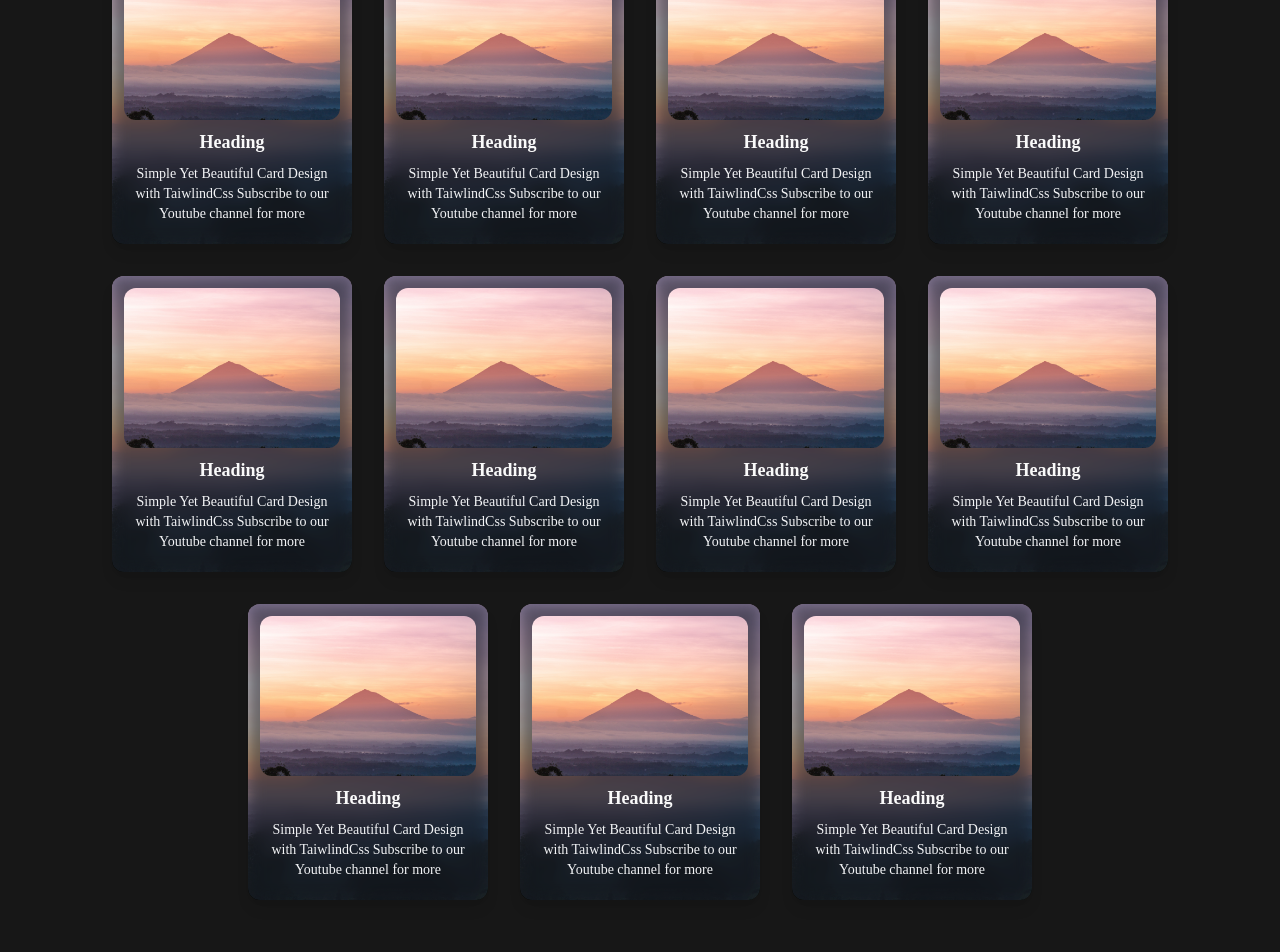
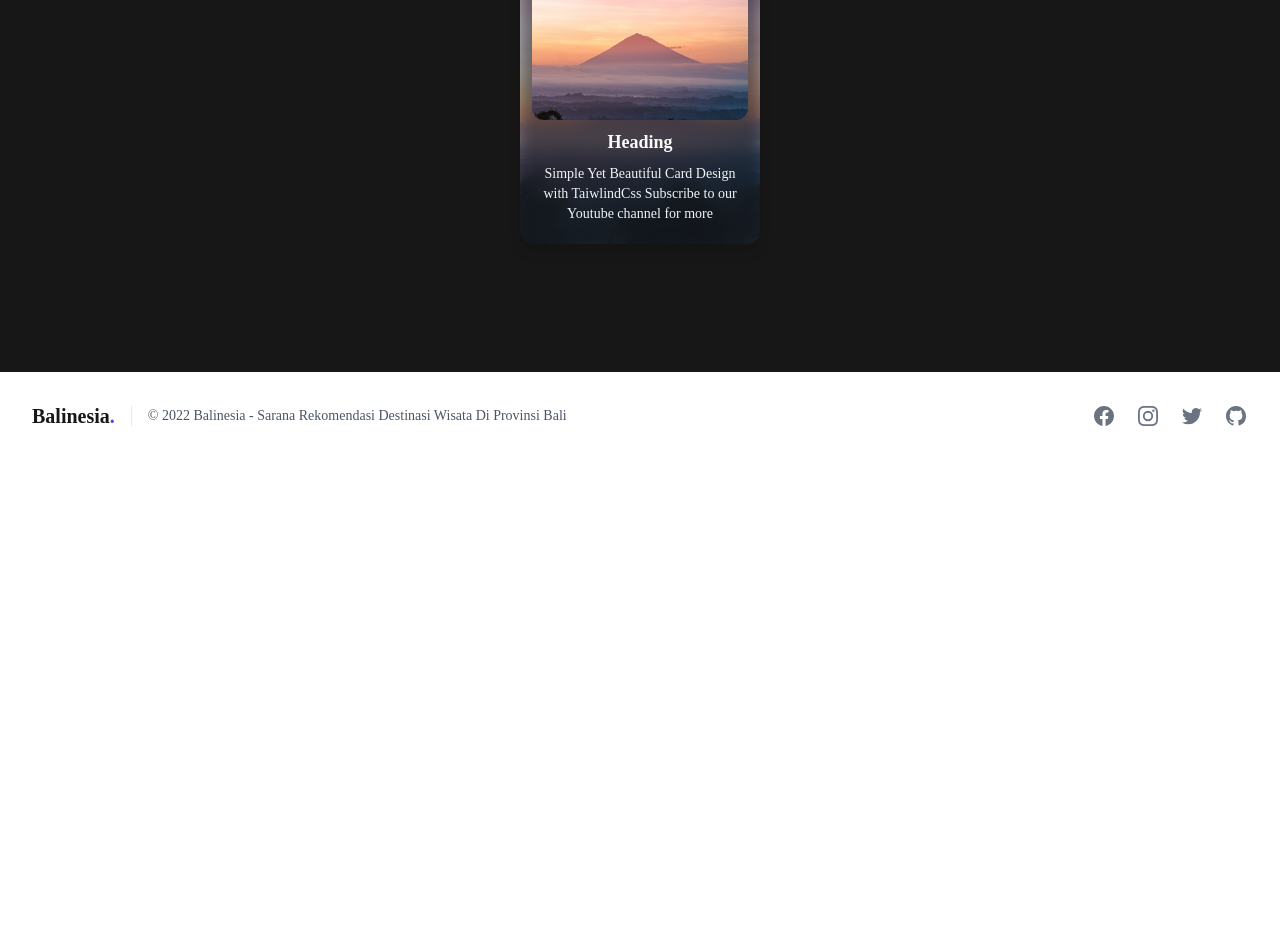
Before and after one commit to Achziil/Balinesia, a React (Create React App) app: page /rekomendasi in a window 1280 px wide. Shown: the part 340-1292 px from the top of the page. After the commit the page ends 800 px from the top, so only its background shows below. Built offline with nearby package versions, Linux system fonts and the light colour scheme.

Commit message:
Fixing Dropdown List

```diff
--- a/src/components/Rekomendasi.jsx
+++ b/src/components/Rekomendasi.jsx
@@ -18,96 +18,6 @@ const Rekomendasi = () => {
                   </div>
                 </div>
               </div>
-              <div className="card-container" style={{ backgroundImage: `url('${wisata1}')` }}>
-                <div className="min-h-full bg-slate-700 bg-opacity-30 backdrop-blur backdrop-brightness-50 p-3">
-                  <img className="w-full h-40 object-cover rounded-xl" src={wisata1} alt="" />
-                  <div className="p-2">
-                    <h2 className="font-bold text-lg mb-2 text-theme1 ">Heading</h2>
-                    <p className="text-sm text-gray-100">Simple Yet Beautiful Card Design with TaiwlindCss Subscribe to our Youtube channel for more </p>
-                  </div>
-                </div>
-              </div>
-              <div className="card-container" style={{ backgroundImage: `url('${wisata1}')` }}>
-                <div className="min-h-full bg-slate-700 bg-opacity-30 backdrop-blur backdrop-brightness-50 p-3">
-                  <img className="w-full h-40 object-cover rounded-xl" src={wisata1} alt="" />
-                  <div className="p-2">
-                    <h2 className="font-bold text-lg mb-2 text-theme1 ">Heading</h2>
-                    <p className="text-sm text-gray-100">Simple Yet Beautiful Card Design with TaiwlindCss Subscribe to our Youtube channel for more </p>
-                  </div>
-                </div>
-              </div>
-              <div className="card-container" style={{ backgroundImage: `url('${wisata1}')` }}>
-                <div className="min-h-full bg-slate-700 bg-opacity-30 backdrop-blur backdrop-brightness-50 p-3">
-                  <img className="w-full h-40 object-cover rounded-xl" src={wisata1} alt="" />
-                  <div className="p-2">
-                    <h2 className="font-bold text-lg mb-2 text-theme1 ">Heading</h2>
-                    <p className="text-sm text-gray-100">Simple Yet Beautiful Card Design with TaiwlindCss Subscribe to our Youtube channel for more </p>
-                  </div>
-                </div>
-              </div>
-              <div className="card-container" style={{ backgroundImage: `url('${wisata1}')` }}>
-                <div className="min-h-full bg-slate-700 bg-opacity-30 backdrop-blur backdrop-brightness-50 p-3">
-                  <img className="w-full h-40 object-cover rounded-xl" src={wisata1} alt="" />
-                  <div className="p-2">
-                    <h2 className="font-bold text-lg mb-2 text-theme1 ">Heading</h2>
-                    <p className="text-sm text-gray-100">Simple Yet Beautiful Card Design with TaiwlindCss Subscribe to our Youtube channel for more </p>
-                  </div>
-                </div>
-              </div>
-              <div className="card-container" style={{ backgroundImage: `url('${wisata1}')` }}>
-                <div className="min-h-full bg-slate-700 bg-opacity-30 backdrop-blur backdrop-brightness-50 p-3">
-                  <img className="w-full h-40 object-cover rounded-xl" src={wisata1} alt="" />
-                  <div className="p-2">
-                    <h2 className="font-bold text-lg mb-2 text-theme1 ">Heading</h2>
-                    <p className="text-sm text-gray-100">Simple Yet Beautiful Card Design with TaiwlindCss Subscribe to our Youtube channel for more </p>
-                  </div>
-                </div>
-              </div>
-              <div className="card-container" style={{ backgroundImage: `url('${wisata1}')` }}>
-                <div className="min-h-full bg-slate-700 bg-opacity-30 backdrop-blur backdrop-brightness-50 p-3">
-                  <img className="w-full h-40 object-cover rounded-xl" src={wisata1} alt="" />
-                  <div className="p-2">
-                    <h2 className="font-bold text-lg mb-2 text-theme1 ">Heading</h2>
-                    <p className="text-sm text-gray-100">Simple Yet Beautiful Card Design with TaiwlindCss Subscribe to our Youtube channel for more </p>
-                  </div>
-                </div>
-              </div>
-              <div className="card-container" style={{ backgroundImage: `url('${wisata1}')` }}>
-                <div className="min-h-full bg-slate-700 bg-opacity-30 backdrop-blur backdrop-brightness-50 p-3">
-                  <img className="w-full h-40 object-cover rounded-xl" src={wisata1} alt="" />
-                  <div className="p-2">
-                    <h2 className="font-bold text-lg mb-2 text-theme1 ">Heading</h2>
-                    <p className="text-sm text-gray-100">Simple Yet Beautiful Card Design with TaiwlindCss Subscribe to our Youtube channel for more </p>
-                  </div>
-                </div>
-              </div>
-              <div className="card-container" style={{ backgroundImage: `url('${wisata1}')` }}>
-                <div className="min-h-full bg-slate-700 bg-opacity-30 backdrop-blur backdrop-brightness-50 p-3">
-                  <img className="w-full h-40 object-cover rounded-xl" src={wisata1} alt="" />
-                  <div className="p-2">
-                    <h2 className="font-bold text-lg mb-2 text-theme1 ">Heading</h2>
-                    <p className="text-sm text-gray-100">Simple Yet Beautiful Card Design with TaiwlindCss Subscribe to our Youtube channel for more </p>
-                  </div>
-                </div>
-              </div>
-              <div className="card-container" style={{ backgroundImage: `url('${wisata1}')` }}>
-                <div className="min-h-full bg-slate-700 bg-opacity-30 backdrop-blur backdrop-brightness-50 p-3">
-                  <img className="w-full h-40 object-cover rounded-xl" src={wisata1} alt="" />
-                  <div className="p-2">
-                    <h2 className="font-bold text-lg mb-2 text-theme1 ">Heading</h2>
-                    <p className="text-sm text-gray-100">Simple Yet Beautiful Card Design with TaiwlindCss Subscribe to our Youtube channel for more </p>
-                  </div>
-                </div>
-              </div>
-              <div className="card-container" style={{ backgroundImage: `url('${wisata1}')` }}>
-                <div className="min-h-full bg-slate-700 bg-opacity-30 backdrop-blur backdrop-brightness-50 p-3">
-                  <img className="w-full h-40 object-cover rounded-xl" src={wisata1} alt="" />
-                  <div className="p-2">
-                    <h2 className="font-bold text-lg mb-2 text-theme1 ">Heading</h2>
-                    <p className="text-sm text-gray-100">Simple Yet Beautiful Card Design with TaiwlindCss Subscribe to our Youtube channel for more </p>
-                  </div>
-                </div>
-              </div>
               {/* Cards And Background End */}
             </div>
           </div>
--- a/src/index.css
+++ b/src/index.css
@@ -29,6 +29,6 @@
     @apply absolute py-5 bg-black bg-opacity-20 backdrop-blur-sm shadow-lg rounded-lg max-w-[250px] w-full right-4 top-full lg:block lg:static lg:bg-transparent lg:max-w-full lg:shadow-none lg:rounded-none lg:backdrop-blur-0;
   }
   .card-container {
-    @apply w-60 rounded-xl bg-cover bg-center transform transition-all hover:-translate-y-2 duration-300 shadow-lg bg-opacity-80 hover:shadow-2xl hover:scale-110 h-full overflow-hidden bg-no-repeat;
+    @apply w-60 max-h-max rounded-xl bg-cover bg-center transform transition-all hover:-translate-y-2 duration-300 shadow-lg bg-opacity-80 hover:shadow-2xl hover:scale-110 h-full overflow-hidden bg-no-repeat;
   }
 }
```
Also changed, not shown: src/components/Dropdown.jsx (+37 -19 lines).
